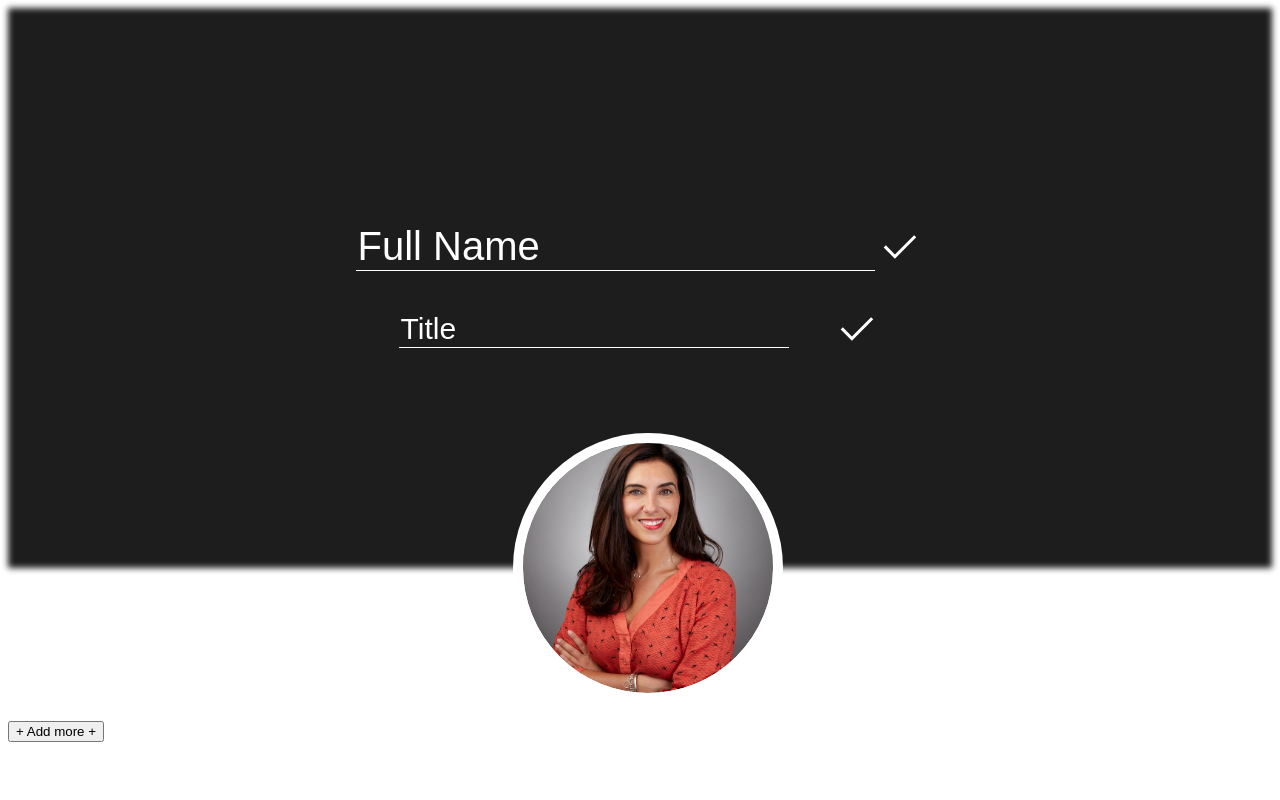
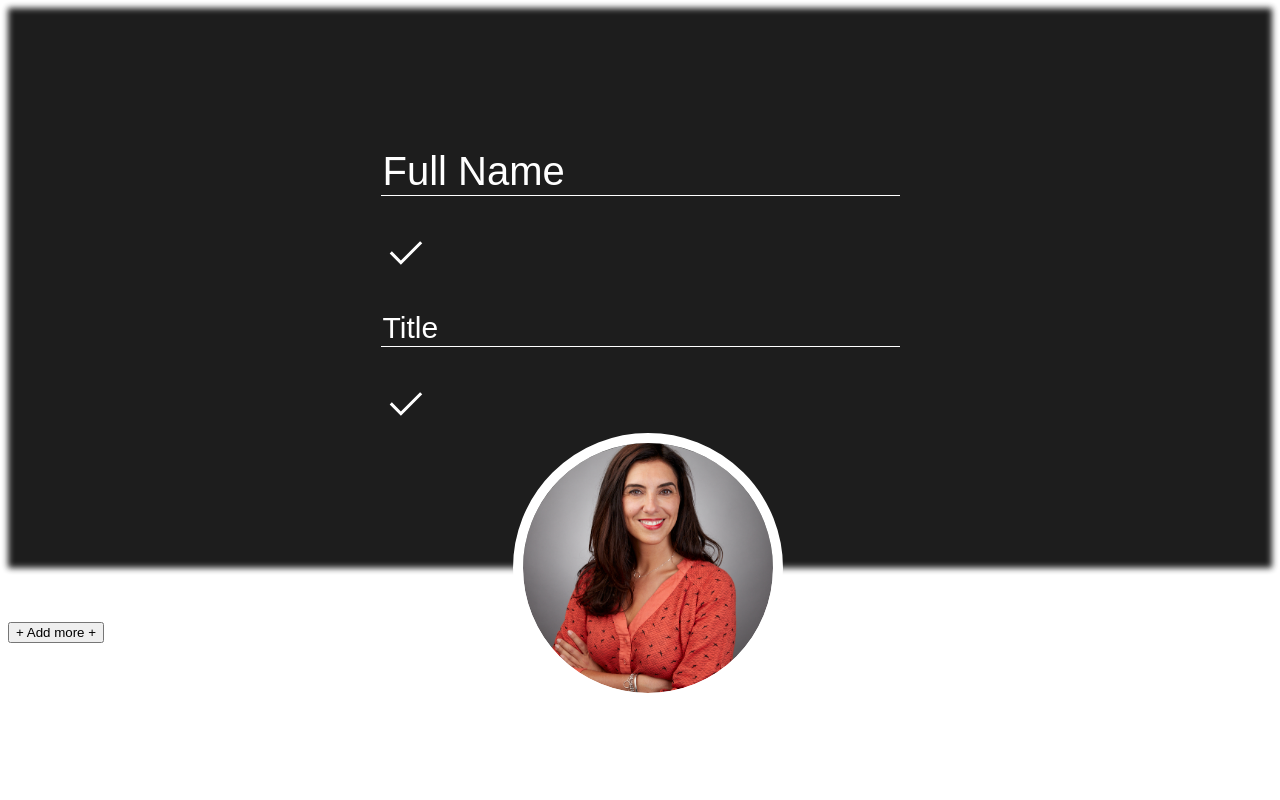
Before and after one commit to Fonkeyy/Project_CV-Application, a React (Vite) app: page / in a window 1280 px wide. Shown: the top 800 px of the page. Built offline with nearby package versions, Linux system fonts and the light colour scheme.

Commit message:
create FormComponent and add submit/edit logic

```diff
--- a/src/CSS/App.css
+++ b/src/CSS/App.css
@@ -21,7 +21,7 @@
     outline: none;
 }
 
-.submit-btn {
+.Submit-btn {
     width: 50px;
     height: 50px;
     background: center url('../assets/SVG/check.svg');
@@ -29,7 +29,15 @@
     cursor: pointer;
 }
 
-.submit-btn:hover {
+.Modify-btn {
+    width: 50px;
+    height: 50px;
     background: center url('../assets/SVG/checkColor.svg');
-    /* ?transform: rotate('20deg'); */
+    border: none;
+    cursor: pointer;
 }
+
+/* .submit-btn:hover {
+    background: center url('../assets/SVG/checkColor.svg');
+    /* ?transform: rotate('20deg');
+} */
--- a/src/CSS/Header-section.css
+++ b/src/CSS/Header-section.css
@@ -23,11 +23,11 @@
     filter: blur(3px);
 }
 
-#header-name {
+#full-name {
     font-size: clamp(24px, 6vw, 40px);
 }
 
-#header-title {
+#title {
     font-size: clamp(14px, 6vw, 30px);
 }
 
--- /dev/null
+++ b/src/Components/EditBtn.jsx
@@ -0,0 +1,9 @@
+/* eslint-disable react/prop-types */
+// eslint-disable-next-line no-unused-vars
+import React from 'react';
+
+function EditBtn({ onClick }) {
+    return <button className="Modify-btn" onClick={onClick}></button>;
+}
+
+export default EditBtn;
--- /dev/null
+++ b/src/Components/FormComponent.jsx
@@ -0,0 +1,46 @@
+/* eslint-disable react/prop-types */
+// eslint-disable-next-line no-unused-vars
+import React, { useState } from 'react';
+import SubmitBtn from './SubmitBtn';
+import InputText from './InputText';
+import EditBtn from './EditBtn';
+
+const FormComponent = ({ id, placeholder }) => {
+    const [inputValue, setInputValue] = useState('');
+    const [submitted, setSubmitted] = useState(false);
+
+    const handleInputChange = (event) => {
+        setInputValue(event.target.value);
+    };
+
+    const handleSubmit = () => {
+        setSubmitted(true);
+    };
+
+    const handleModify = () => {
+        setSubmitted(false);
+    };
+
+    return (
+        <>
+            {submitted ? (
+                <>
+                    <div className="text">{inputValue}</div>
+                    <EditBtn onClick={handleModify} />
+                </>
+            ) : (
+                <>
+                    <InputText
+                        value={inputValue}
+                        onChange={handleInputChange}
+                        id={id}
+                        placeholder={placeholder}
+                    />
+                    <SubmitBtn onClick={handleSubmit} />
+                </>
+            )}
+        </>
+    );
+};
+
+export default FormComponent;
--- a/src/Components/InputText.jsx
+++ b/src/Components/InputText.jsx
@@ -1,18 +1,17 @@
 /* eslint-disable react/prop-types */
 // eslint-disable-next-line no-unused-vars
 import React, { useState } from 'react';
-import SubmitBtn from './SubmitBtn';
 
-function InputText({ id, placeholder }) {
-    const [value, setValue] = useState('');
-    const [status, setStatus] = useState('');
-
+function InputText({ value, onChange, id, placeholder }) {
     return (
-        <div className="Input-text-wrapper">
-            <input id={id} className="Input-text" type="text" placeholder={placeholder} />
-
-            <SubmitBtn />
-        </div>
+        <input
+            id={id}
+            className="Input-text"
+            type="text"
+            placeholder={placeholder}
+            value={value}
+            onChange={onChange}
+        />
     );
 }
 
--- a/src/Components/SubmitBtn.jsx
+++ b/src/Components/SubmitBtn.jsx
@@ -2,11 +2,8 @@
 // eslint-disable-next-line no-unused-vars
 import React from 'react';
 
-function SubmitBtn() {
-    return <button type="submit" className="submit-btn"></button>;
-}
+const SubmitBtn = ({ onClick }) => {
+    return <button className="Submit-btn" onClick={onClick}></button>;
+};
 
-// function SubmitBtn() {
-//     return <button className="submit-btn"> </button>;
-// }
 export default SubmitBtn;
--- a/src/HeaderSection.jsx
+++ b/src/HeaderSection.jsx
@@ -1,15 +1,16 @@
 // eslint-disable-next-line no-unused-vars
 import React from 'react';
-import InputText from './Components/InputText';
 
 import '../src/CSS/Header-section.css';
 import '../src/CSS/App.css';
+import FormComponent from './Components/FormComponent';
 
 function HeaderSection() {
     return (
         <div id="Header">
-            <InputText id="header-name" placeholder="Full Name" />
-            <InputText id="header-title" placeholder="Title" />
+            <FormComponent id="full-name" placeholder="Full Name" />
+            <FormComponent id="title" placeholder="Title" />
+
             <div id="profile-picture-container">
                 <div id="profile-picture"></div>
             </div>
```
Also changed, not shown: src/assets/SVG/edit.svg (added).
